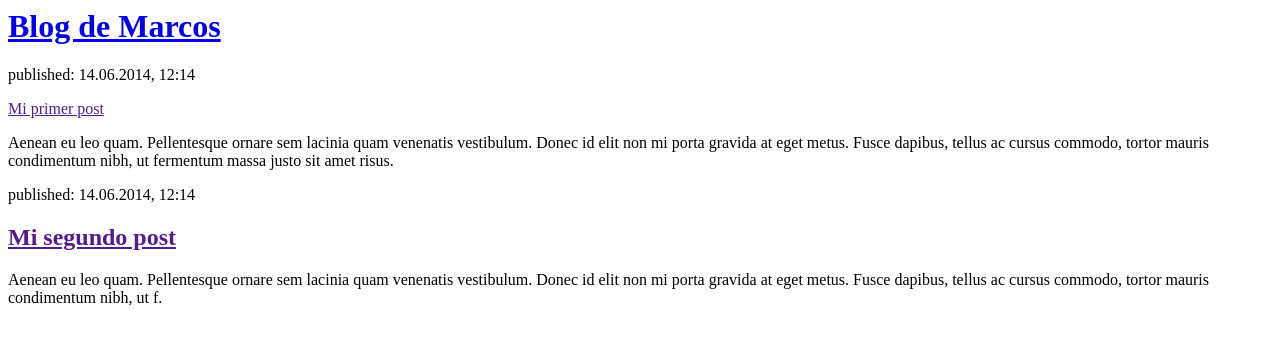
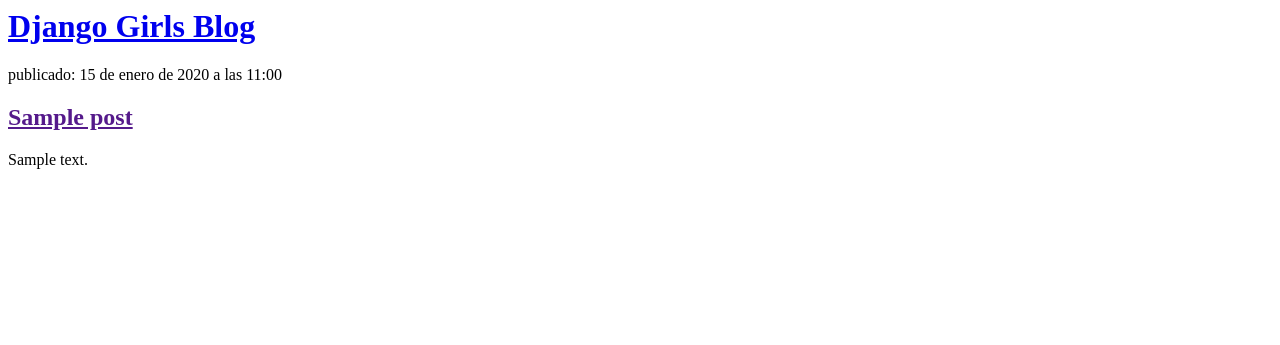
Before and after one commit to marcoscalerofuentes/CursoDjango, a Django app: page / in a window 1280 px wide. Shown: the top 345 px of the page. Run offline with Django 4.2, Linux system fonts and the light colour scheme; tables that the repository leaves empty hold one stand-in row (values such as "Sample post").

Commit message:
html new

```diff
--- a/blog/templates/blog/post_list.html
+++ b/blog/templates/blog/post_list.html
@@ -1,22 +1,11 @@
-<html>
-    <head>
-        <title>Blog de Marcos</title>
-    </head>
-    <body>
-        <div>
-            <h1><a href="/">Blog de Marcos</a></h1>
-        </div>
+<div>
+    <h1><a href="/">Django Girls Blog</a></h1>
+</div>
 
-        <div>
-            <p>published: 14.06.2014, 12:14</p
-            <h2><a href="">Mi primer post</a></h2>
-            <p>Aenean eu leo quam. Pellentesque ornare sem lacinia quam venenatis vestibulum. Donec id elit non mi porta gravida at eget metus. Fusce dapibus, tellus ac cursus commodo, tortor mauris condimentum nibh, ut fermentum massa justo sit amet risus.</p>
-        </div>
-
-        <div>
-            <p>published: 14.06.2014, 12:14</p>
-            <h2><a href="">Mi segundo post</a></h2>
-            <p>Aenean eu leo quam. Pellentesque ornare sem lacinia quam venenatis vestibulum. Donec id elit non mi porta gravida at eget metus. Fusce dapibus, tellus ac cursus commodo, tortor mauris condimentum nibh, ut f.</p>
-        </div>
-    </body>
-</html>
+{% for post in posts %}
+    <div>
+        <p> publicado: {{ post.published_date }}</p>
+        <h2><a href="">{{ post.title }}</a></h2>
+        <p>{{ post.text|linebreaksbr }}</p>
+    </div>
+{% endfor %}
--- a/blog/views.py
+++ b/blog/views.py
@@ -1,5 +1,9 @@
 from django.shortcuts import render
+from django.utils import timezone
+from .models import Post
 
 
 def post_list(request):
-    return render(request, 'blog/post_list.html', {})
+    posts = Post.objects.filter(
+        published_date__lte=timezone.now()).order_by('published_date')
+    return render(request, 'blog/post_list.html', {'posts': posts})
```
